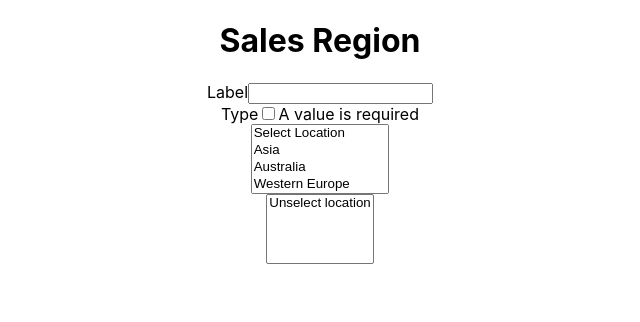
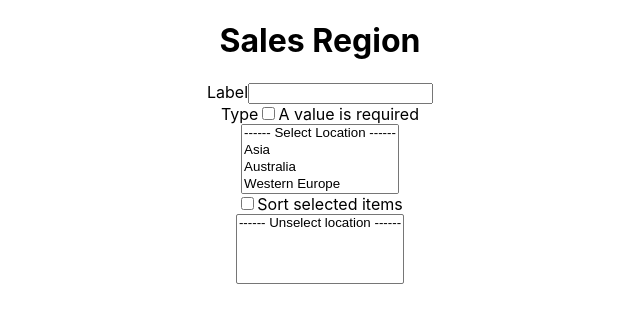
Before and after one commit to sonofdust/QuickBase, a React (Create React App) app: page / in a window 1280 px wide. Shown: the top 322 px of the page, without its empty margins (320-960 px from the left). Built offline with nearby package versions, Linux system fonts and the light colour scheme.

Commit message:
Dual list box needs clean up

```diff
--- a/src/components/LocationList.js
+++ b/src/components/LocationList.js
@@ -1,19 +1,23 @@
 import React from "react";
+
+let dataSet = new Set();
 
 export class LocationList extends React.Component {
   constructor(props) {
     super(props);
     this.selectItem = React.createRef();
     this.selected = React.createRef();
+    this.isSorted = false;
     this.state = {
       choices: this.props.list,
       selected: new Set()
     };
   }
   manageState = tag => {
+    //    dataSet = this.handelCheck ? Array.from(dataSet).sort : dataSet;
     this.setState(
       {
-        choices: this.props.list.filter(choice => !this.selected.has(choice)),
+        choices: this.props.list.filter(choice => !dataSet.has(choice)),
         selected: dataSet
       },
       () => {
@@ -25,9 +29,14 @@ export class LocationList extends React.Component {
   addItem = e => {
     e.persist();
     if (e.target.value && !dataSet.has(e.target.value)) {
-      this.selected.add(e.target.value);
+      dataSet.add(e.target.value);
       this.manageState(this.selectItem.current);
     }
+  };
+
+  handelCheck = e => {
+    e.persist();
+    this.isSorted = e.target.checked;
   };
 
   deleteItem = e => {
@@ -36,14 +45,14 @@ export class LocationList extends React.Component {
     dataSet.delete(e.target.value);
     this.manageState(this.selected.current);
   };
-//This is fun
+  //This is fun
   render() {
     return (
       <div>
         <div>
           <select id="select-list" size="4" onChange={this.addItem}>
             <option value="" ref={this.selectItem}>
-              Select Location
+              ------ Select Location ------
             </option>
             {this.state.choices.map((choice, i) => {
               return (
@@ -55,9 +64,13 @@ export class LocationList extends React.Component {
           </select>
         </div>
         <div>
+          <input type="checkbox" onChange={this.handelCheck} />
+          Sort selected items
+        </div>
+        <div>
           <select id="selected" size="4" onChange={this.deleteItem}>
             <option value="" ref={this.selected}>
-              Unselect location
+              ------ Unselect location ------
             </option>
             {Array.from(this.state.selected).map(choice => {
               return (
```
